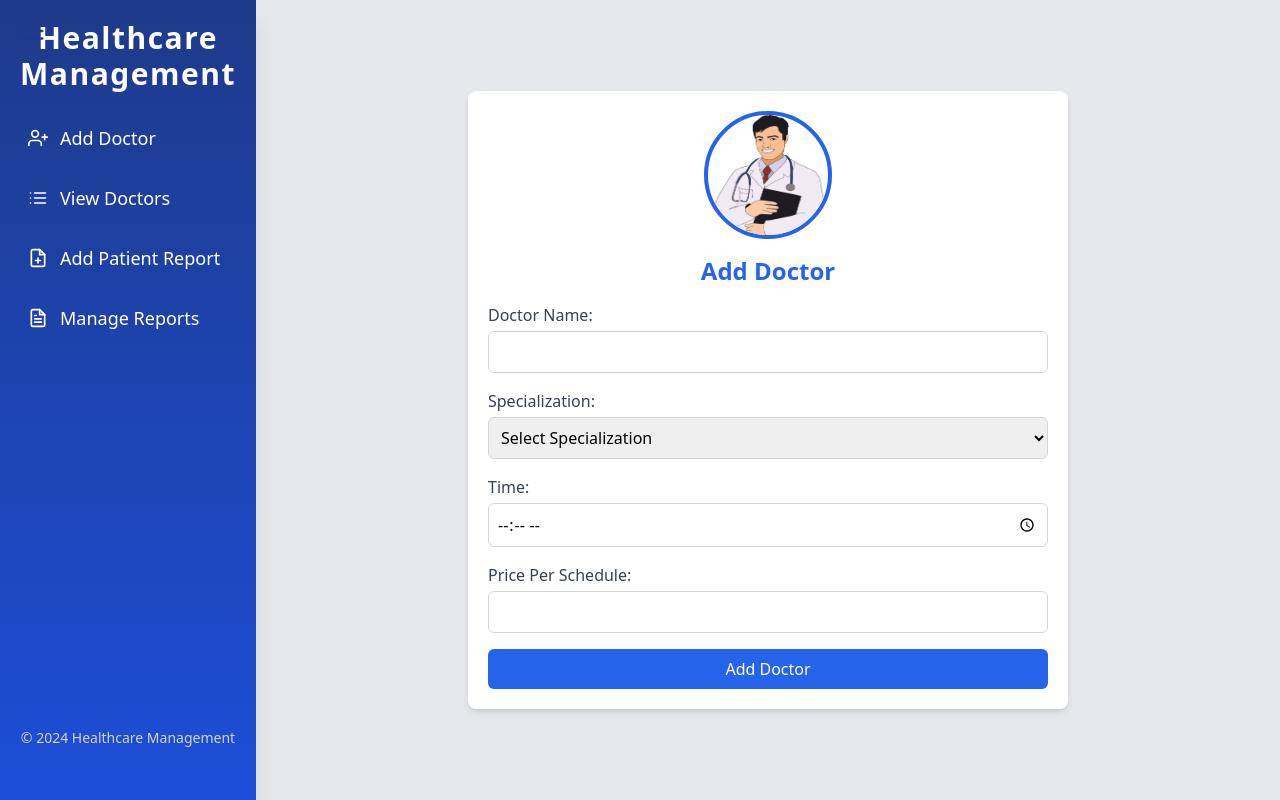
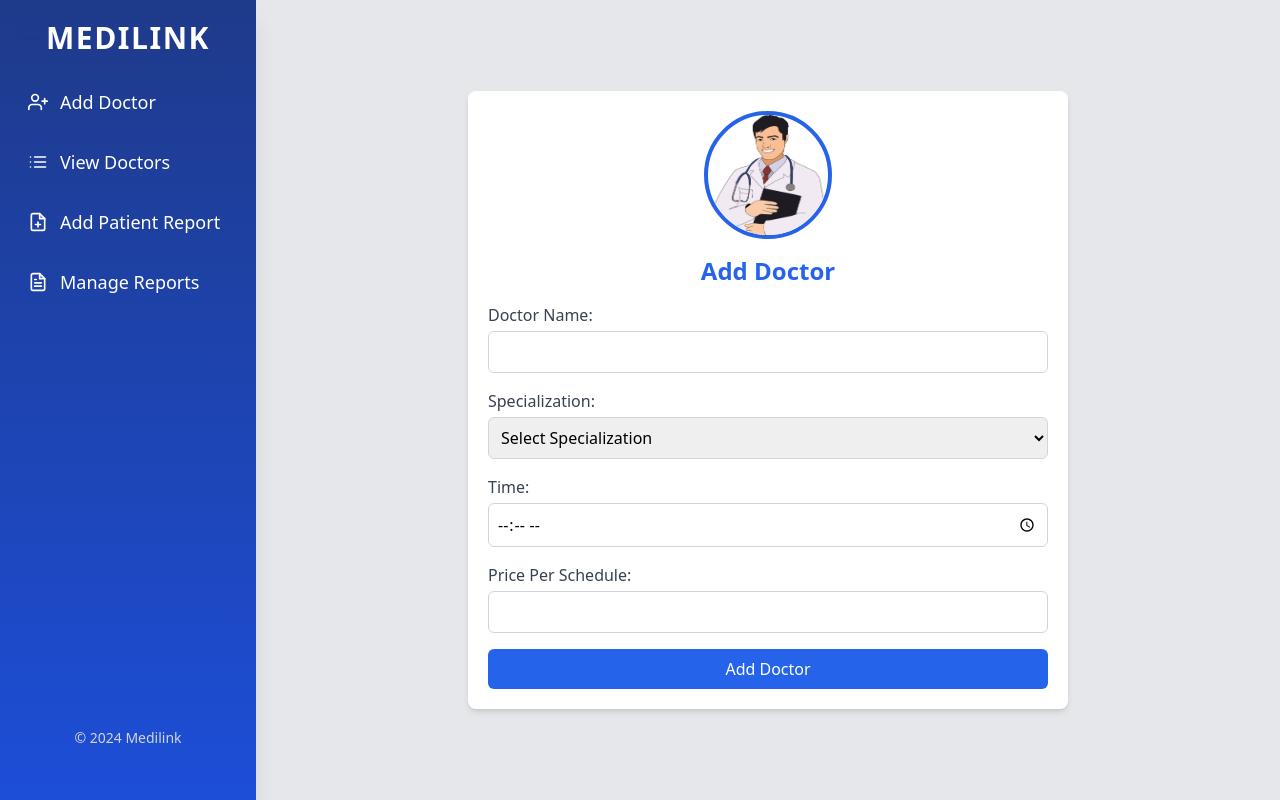
Before and after one commit to osa623/CSSE-Smart_HealthCare_System-SE_S1_WD_09, a React (Vite) app in the folder frontend/: page /addDoctor in a window 1280 px wide. Built offline with nearby package versions, Linux system fonts and the light colour scheme; a web font is replaced by a local one.

Commit message:
commit546

```diff
--- a/frontend/src/components/Sidebar.jsx
+++ b/frontend/src/components/Sidebar.jsx
@@ -37,7 +37,7 @@ const Sidebar = () => {
                 <div className="flex flex-col h-full">
                     <div className="flex-grow">
                         <h2 className="text-3xl font-bold mb-6 tracking-wider text-center">
-                            Healthcare <br /> Management
+                            MEDILINK
                         </h2>
                         <ul className="space-y-4">
                             <li>
@@ -81,7 +81,7 @@ const Sidebar = () => {
 
                     {/* Footer (pushed up a bit) */}
                     <div className="text-center text-sm text-gray-300 mt-4 mb-8">
-                        © 2024 Healthcare Management
+                        © 2024 Medilink
                     </div>
                 </div>
             </div>
```
